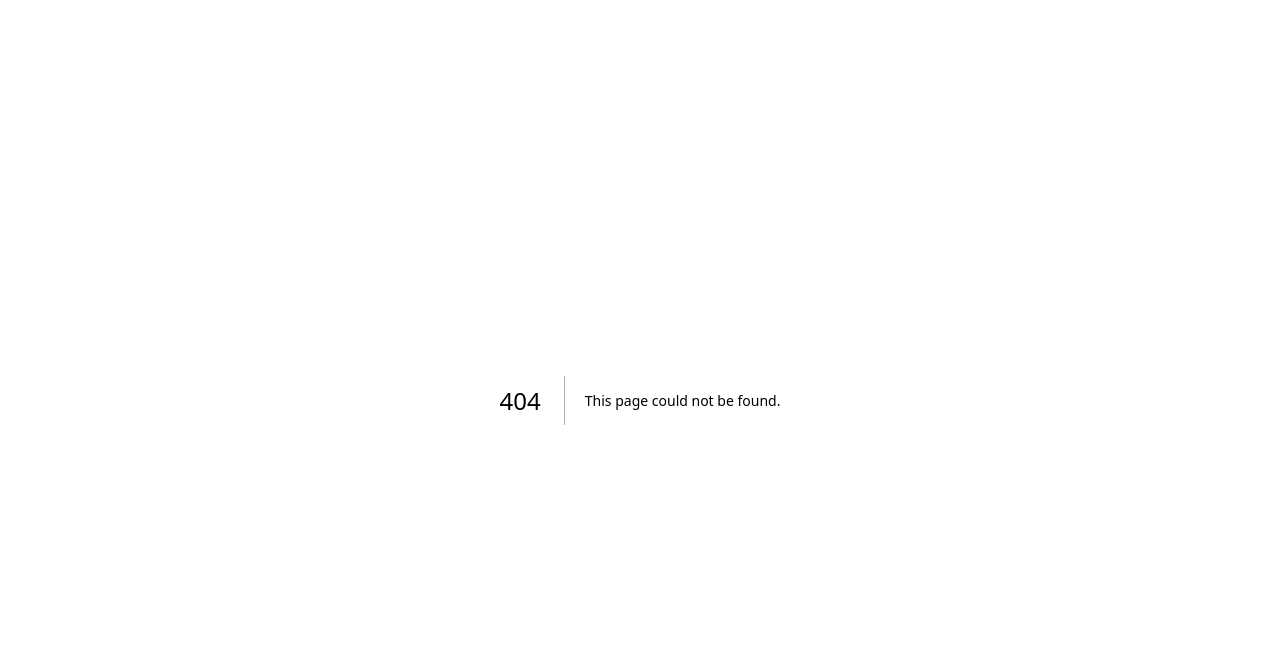
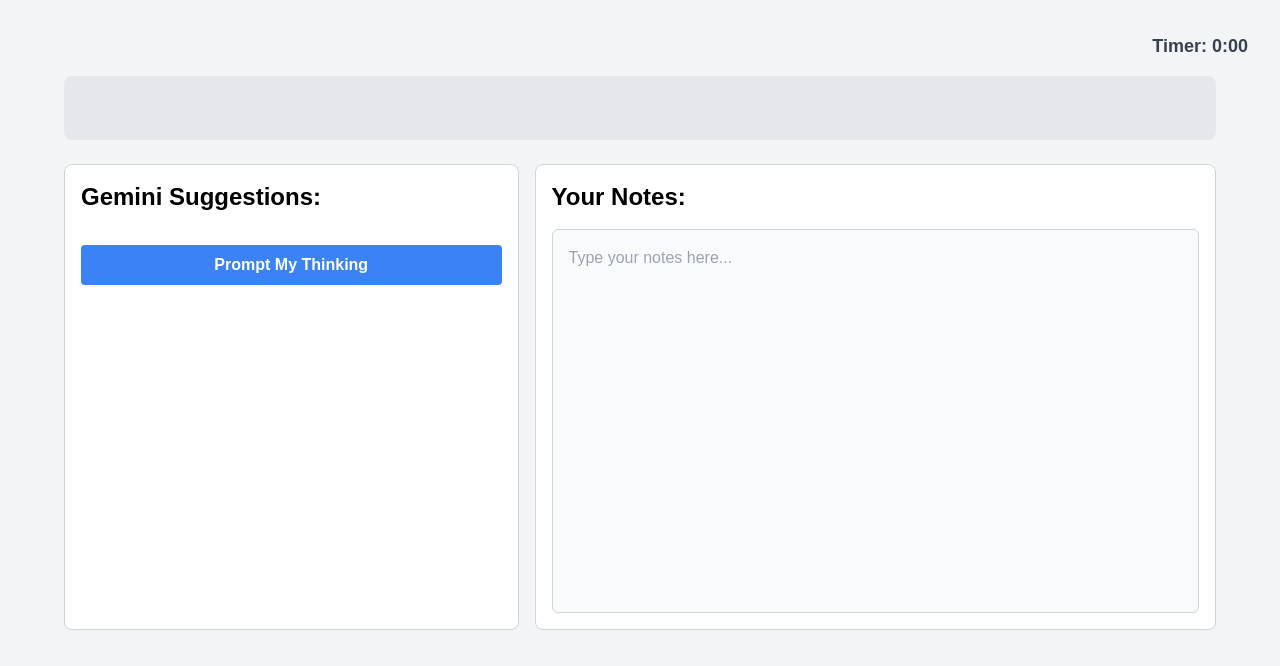
Before and after one commit to Nazarshia2889/Impromptu, a Next.js app: page /notes in a window 1280 px wide. Before the commit this address had no page. Shown: the top 666 px of the page. Built offline with nearby package versions, Linux system fonts and the light colour scheme.

Commit message:
connect gemini for notes page (2)

```diff
--- a/app/submit/page.js
+++ b/app/notes/page.js
@@ -1,6 +1,10 @@
 'use client';
 
 import { useState, useEffect } from 'react';
+import { useRouter } from 'next/navigation';
+import { GoogleGenerativeAI } from '@google/generative-ai';
+
+const clock = 1;
 
 const NotesPage = () => {
 	const [topic, setTopic] = useState('');
@@ -10,6 +14,21 @@ const NotesPage = () => {
 	const [notes, setNotes] = useState('');
 	const [timeLeft, setTimeLeft] = useState(0);
 	const [suggestions, setSuggestions] = useState([]);
+	const router = useRouter();
+
+	// Initialize Gemini API client
+	const genAI = new GoogleGenerativeAI('AIzaSyBHMuOVy-yoiRGCExfmigCpTxYySWxRBpk');
+
+	const model = genAI.getGenerativeModel({
+		model: 'gemini-1.5-pro-latest',
+		generationConfig: {
+			responseSchema: {
+				type: 'object',
+				properties: { text: { type: 'string', maxLength: 64 } },
+			},
+			temperature: 2,
+		},
+	});
 
 	useEffect(() => {
 		setTopic(localStorage.getItem('topic'));
@@ -17,7 +36,7 @@ const NotesPage = () => {
 		setViewpoint2(localStorage.getItem('viewpoint2'));
 		const prepTimeValue = localStorage.getItem('prepTime');
 		setPrepTime(prepTimeValue);
-		setTimeLeft(prepTimeValue * 60); // Initialize timer with prep time in seconds
+		setTimeLeft(prepTimeValue ? prepTimeValue * 60 : 0); // Initialize timer with prep time in seconds
 	}, []);
 
 	// Timer logic
@@ -26,30 +45,39 @@ const NotesPage = () => {
 		if (timeLeft > 0) {
 			timer = setInterval(() => {
 				setTimeLeft((prevTime) => prevTime - 1);
-			}, 1000);
-		} else if (timeLeft === 0) {
+			}, 1000 / clock);
+		} else if (timeLeft === 0 && prepTime > 0) {
 			clearInterval(timer);
+			router.push('/judge'); // Redirect to /judge route when timer reaches 0
 		}
 		return () => clearInterval(timer);
-	}, [timeLeft]);
+	}, [timeLeft, router]);
 
-	// Simulate fetching suggestions from Gemini every set amount of time
-	useEffect(() => {
-		const fetchSuggestionsInterval = setInterval(() => {
-			if (notes) {
-				// This is where you'd call the Gemini API to get suggestions based on the notes.
-				// For now, let's simulate this with some mock suggestions.
-				const newSuggestions = [
-					'Consider the ethical implications of your argument.',
-					'How would your viewpoint change if you considered an opposing perspective?',
-					'Can you provide a real-world example to strengthen your argument?',
-				];
-				setSuggestions(newSuggestions);
+	// Function to get suggestions from Gemini
+	const getSuggestions = async () => {
+		try {
+			console.log('Generating suggestion...');
+
+			// Generate prompt for Gemini
+			const prompt = `Here is a debate topic: "${topic}".
+Viewpoint 1: ${viewpoint1}
+Viewpoint 2: ${viewpoint2}
+User Notes: ${notes}
+
+In a single sentence, provide a concise, thought-provoking question or refutation to challenge the user's current arguments. Do not label your response with a header. If the user notes are empty, return an empty string.`;
+
+			// Call Gemini API to generate suggestion
+			const result = await model.generateContent(prompt);
+			const suggestion = result.response.text().trim();
+
+			// Add generated suggestion to list
+			if (suggestion) {
+				setSuggestions((prevSuggestions) => [...prevSuggestions, suggestion]);
 			}
-		}, 60000); // Fetch suggestions every 60 seconds
-
-		return () => clearInterval(fetchSuggestionsInterval);
-	}, [notes]);
+		} catch (error) {
+			console.error('Error generating suggestion:', error);
+		}
+	};
 
 	// Format time in mm:ss
 	const formatTime = (seconds) => {
@@ -83,8 +111,8 @@ const NotesPage = () => {
 			{/* Main Content Section */}
 			<div className='w-full flex gap-4 max-w-6xl'>
 				{/* Suggestions Section */}
-				<div className='w-1/3 p-4 bg-white border border-gray-300 rounded-lg flex flex-col'>
-					<h2 className='text-2xl font-bold mb-4'>Suggestions:</h2>
+				<div className='w-2/5 p-4 bg-white border border-gray-300 rounded-lg flex flex-col'>
+					<h2 className='text-2xl font-bold mb-4'>Gemini Suggestions:</h2>
 					<ul className='list-disc list-inside'>
 						{suggestions.map((suggestion, index) => (
 							<li key={index} className='text-lg mb-2'>
@@ -92,17 +120,23 @@ const NotesPage = () => {
 							</li>
 						))}
 					</ul>
+					<button
+						onClick={getSuggestions}
+						className='bg-blue-500 hover:bg-blue-700 text-white font-bold py-2 px-4 rounded mt-4'
+					>
+						Prompt My Thinking
+					</button>
 				</div>
 
 				{/* Notes Section */}
-				<div className='w-2/3 p-4 bg-white border border-gray-300 rounded-lg flex flex-col'>
+				<div className='w-3/5 p-4 bg-white border border-gray-300 rounded-lg flex flex-col'>
 					<h2 className='text-2xl font-bold mb-4'>Your Notes:</h2>
 					<textarea
 						className='w-full p-4 h-96 border border-gray-300 rounded-md bg-gray-50 resize-none'
 						value={notes}
 						onChange={(e) => setNotes(e.target.value)}
 						placeholder='Type your notes here...'
-					/>
+				/>
 				</div>
 			</div>
 		</div>
--- a/app/page.js
+++ b/app/page.js
@@ -62,7 +62,7 @@ const Home = () => {
 		localStorage.setItem('viewpoint2', viewpoint2);
 		localStorage.setItem('prepTime', prepTime);
 		localStorage.setItem('speakingLength', speakingLength);
-		window.location.href = '/submit';
+		window.location.href = '/notes';
 	};
 
 	return (
```
Also changed, not shown: 1 other file (tests, documents, lock files or other folders).
